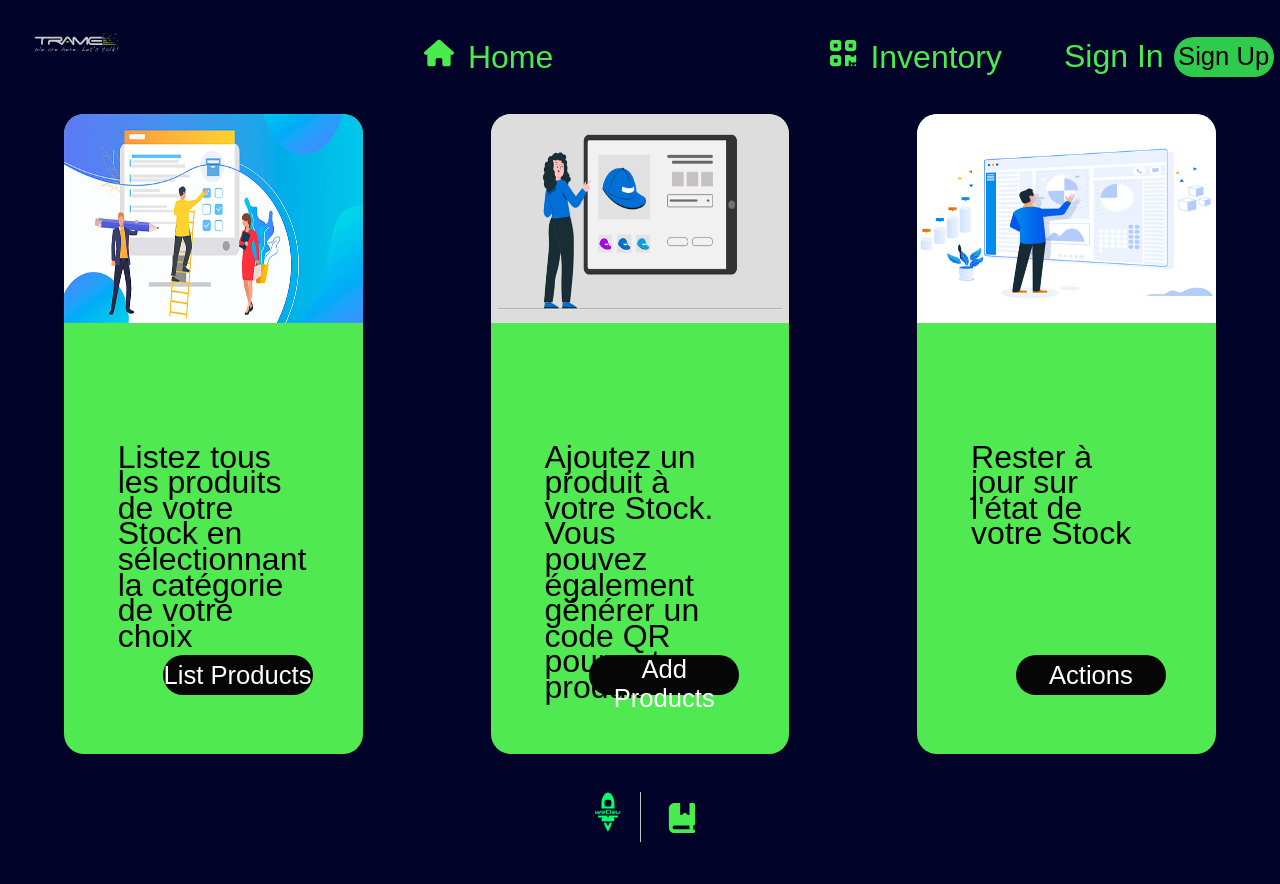
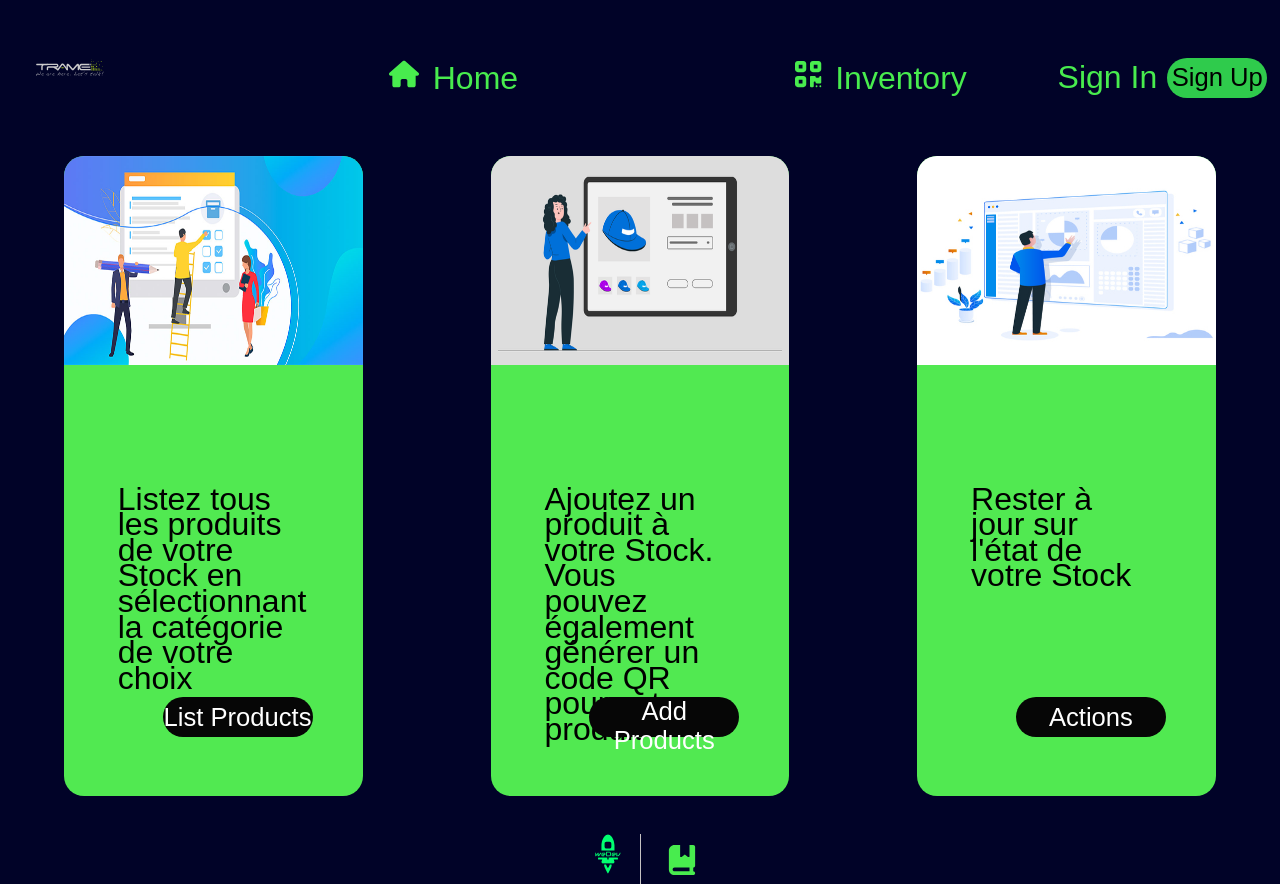
Before and after one commit to YASSCODER/TrameInventory, a React (Create React App) app: page / in a window 1280 px wide. Before the commit the page ends 842 px from the top, so only its background shows below. Built offline with nearby package versions, Linux system fonts and the light colour scheme; a web font is replaced by a local one.

Commit message:
fix logo demention

```diff
--- a/src/components/navBar/navBar.css
+++ b/src/components/navBar/navBar.css
@@ -2,7 +2,7 @@
   display: flex;
   justify-content: space-between;
   align-items: center;
-  padding: 0.5% 0.5%;
+  padding: 1% 1%;
 }
 
 .navBar__links{
@@ -13,12 +13,12 @@
   align-items: center;
 }
 .navBar__links_logo{
-  margin-right: 1%;
-  width: 13.5%;
+  width: 11%;
+  height: 130px;
 }
 .navBar__links_logo img{
 width: 100%;
-height: 10%;
+height: 100%;
 }
 .navBar_links_container{
   margin-left: 25%;
```
